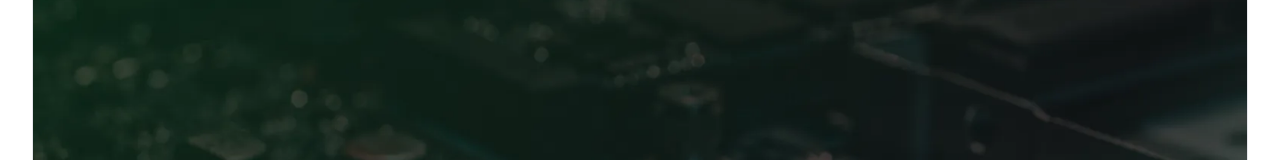
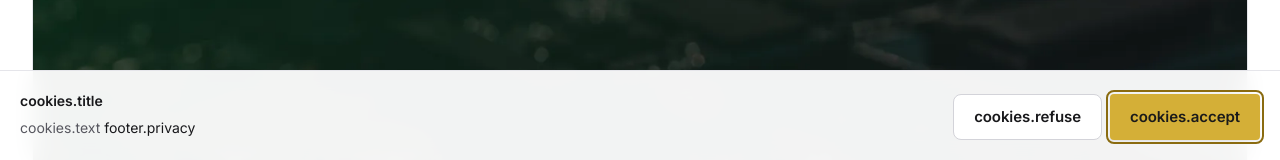
Before and after one commit to Chris-Manuelpipo/EVOLYX-DIGITAL, a React (Vite) app: page /portfolio/jk-it-solutions in a window 1280 px wide. Shown: the part 640-800 px from the top of the page. Built offline with nearby package versions, Linux system fonts and the light colour scheme; no server answers.

Commit message:
Ajoute confidentialité, bandeau cookies et GA4 conditionnel.
Page /politique-de-confidentialite, consentement localStorage et chargement
de gtag uniquement après acceptation en production.

```diff
--- a/src/App.jsx
+++ b/src/App.jsx
@@ -3,8 +3,11 @@ import { BrowserRouter, Routes, Route, useLocation } from 'react-router-dom';
 import { useTranslation } from 'react-i18next';
 import Header from './components/layout/Header';
 import Footer from './components/layout/Footer';
+import CookieBanner from './components/layout/CookieBanner';
 import Seo from './components/seo/Seo';
 import Analytics from './components/seo/Analytics';
+import { getAnalyticsConsent } from './lib/consent';
+import { loadGoogleAnalytics } from './lib/googleAnalytics';
 
 const Home = lazy(() => import('./pages/Home'));
 const Services = lazy(() => import('./pages/Services'));
@@ -13,6 +16,7 @@ const ProjectDetail = lazy(() => import('./pages/ProjectDetail'));
 const About = lazy(() => import('./pages/About'));
 const Contact = lazy(() => import('./pages/Contact'));
 const LegalNotice = lazy(() => import('./pages/LegalNotice'));
+const PrivacyPolicy = lazy(() => import('./pages/PrivacyPolicy'));
 const NotFound = lazy(() => import('./pages/NotFound'));
 
 function ScrollToTop() {
@@ -36,6 +40,10 @@ function PageFallback() {
 function AppShell() {
   const { t } = useTranslation();
 
+  useEffect(() => {
+    if (getAnalyticsConsent() === 'granted') loadGoogleAnalytics();
+  }, []);
+
   return (
     <>
       <a
@@ -58,11 +66,13 @@ function AppShell() {
             <Route path="/a-propos" element={<About />} />
             <Route path="/contact" element={<Contact />} />
             <Route path="/mentions-legales" element={<LegalNotice />} />
+            <Route path="/politique-de-confidentialite" element={<PrivacyPolicy />} />
             <Route path="*" element={<NotFound />} />
           </Routes>
         </Suspense>
       </main>
       <Footer />
+      <CookieBanner />
     </>
   );
 }
--- /dev/null
+++ b/src/components/layout/CookieBanner.jsx
@@ -0,0 +1,67 @@
+import { useEffect, useRef, useState } from 'react';
+import { Link } from 'react-router-dom';
+import { useTranslation } from 'react-i18next';
+import { getAnalyticsConsent, setAnalyticsConsent } from '../../lib/consent';
+import { loadGoogleAnalytics } from '../../lib/googleAnalytics';
+
+export default function CookieBanner() {
+  const { t } = useTranslation();
+  const [visible, setVisible] = useState(() => getAnalyticsConsent() === 'unset');
+  const acceptRef = useRef(null);
+
+  useEffect(() => {
+    if (visible) acceptRef.current?.focus();
+  }, [visible]);
+
+  useEffect(() => {
+    const onChange = () => {
+      if (getAnalyticsConsent() !== 'unset') setVisible(false);
+    };
+    window.addEventListener('evolyx-consent-change', onChange);
+    return () => window.removeEventListener('evolyx-consent-change', onChange);
+  }, []);
+
+  const accept = () => {
+    setAnalyticsConsent('granted');
+    loadGoogleAnalytics();
+    setVisible(false);
+  };
+
+  const refuse = () => {
+    setAnalyticsConsent('denied');
+    setVisible(false);
+  };
+
+  if (!visible) return null;
+
+  return (
+    <div
+      className="fixed inset-x-0 bottom-0 z-[70] border-t border-outline bg-surface/95 p-4 backdrop-blur-md sm:p-5"
+      role="dialog"
+      aria-labelledby="cookie-banner-title"
+      aria-describedby="cookie-banner-desc"
+    >
+      <div className="mx-auto flex max-w-7xl flex-col gap-4 sm:flex-row sm:items-end sm:justify-between">
+        <div className="max-w-3xl">
+          <p id="cookie-banner-title" className="text-sm font-semibold text-on-surface">
+            {t('cookies.title')}
+          </p>
+          <p id="cookie-banner-desc" className="mt-1.5 text-sm leading-relaxed text-on-variant">
+            {t('cookies.text')}{' '}
+            <Link to="/politique-de-confidentialite" className="link-line text-on-surface">
+              {t('footer.privacy')}
+            </Link>
+          </p>
+        </div>
+        <div className="flex shrink-0 flex-col gap-2 sm:flex-row">
+          <button type="button" className="btn btn-outline" onClick={refuse}>
+            {t('cookies.refuse')}
+          </button>
+          <button ref={acceptRef} type="button" className="btn btn-gold" onClick={accept}>
+            {t('cookies.accept')}
+          </button>
+        </div>
+      </div>
+    </div>
+  );
+}
--- a/src/components/layout/Footer.jsx
+++ b/src/components/layout/Footer.jsx
@@ -11,6 +11,7 @@ const QUICK_LINKS = [
   { to: '/portfolio', key: 'portfolio' },
   { to: '/a-propos', key: 'about' },
   { to: '/contact', key: 'contact' },
+  { to: '/#faq', key: 'faq' },
 ];
 
 export default function Footer() {
@@ -144,6 +145,13 @@ export default function Footer() {
           <p className="text-xs text-on-muted">
             © {year} EVOLYX Digital — {t('footer.rights')}
           </p>
+          <div className="flex flex-wrap gap-x-5 gap-y-2">
+            <Link
+              to="/politique-de-confidentialite"
+              className="link-line text-xs text-on-muted transition-colors hover:text-on-surface"
+            >
+              {t('footer.privacy')}
+            </Link>
             <Link
               to="/mentions-legales"
               className="link-line text-xs text-on-muted transition-colors hover:text-on-surface"
@@ -152,6 +160,7 @@ export default function Footer() {
             </Link>
           </div>
         </div>
+      </div>
     </Reveal>
   );
 }
--- a/src/components/seo/Analytics.jsx
+++ b/src/components/seo/Analytics.jsx
@@ -1,22 +1,28 @@
 import { useEffect } from 'react';
 import { useLocation } from 'react-router-dom';
-
-const GA_ID = import.meta.env.VITE_GA_MEASUREMENT_ID || 'G-XGF4RPVJHR';
-
-function isLiveHost() {
-  const host = window.location.hostname;
-  return host === 'www.evolyx.cm' || host === 'evolyx.cm';
-}
+import { getAnalyticsConsent } from '../../lib/consent';
+import { loadGoogleAnalytics } from '../../lib/googleAnalytics';
 
 /**
- * Le snippet gtag est déjà dans le HTML de production (index.html / build).
- * Ici on n'envoie que les vues SPA. Localhost et preview Vercel sont ignorés.
+ * Vues SPA : gtag n'est chargé qu'après consentement (voir CookieBanner).
  */
 export default function Analytics() {
   const { pathname, search } = useLocation();
 
   useEffect(() => {
-    if (!GA_ID || !isLiveHost() || typeof window.gtag !== 'function') return;
+    if (getAnalyticsConsent() === 'granted') loadGoogleAnalytics();
+  }, []);
+
+  useEffect(() => {
+    const onConsent = (event) => {
+      if (event.detail === 'granted') loadGoogleAnalytics();
+    };
+    window.addEventListener('evolyx-consent-change', onConsent);
+    return () => window.removeEventListener('evolyx-consent-change', onConsent);
+  }, []);
+
+  useEffect(() => {
+    if (getAnalyticsConsent() !== 'granted' || typeof window.gtag !== 'function') return;
     window.gtag('event', 'page_view', {
       page_title: document.title,
       page_location: window.location.href,
--- a/src/components/seo/Seo.jsx
+++ b/src/components/seo/Seo.jsx
@@ -19,6 +19,11 @@ const ROUTES = {
   '/a-propos': ['seo.about_title', 'seo.about_description', 'nav.about'],
   '/contact': ['seo.contact_title', 'seo.contact_description', 'nav.contact'],
   '/mentions-legales': ['seo.legal_title', 'seo.legal_description', 'footer.legal'],
+  '/politique-de-confidentialite': [
+    'seo.privacy_title',
+    'seo.privacy_description',
+    'footer.privacy',
+  ],
 };
 
 function setMeta(attr, key, content) {
--- /dev/null
+++ b/src/lib/consent.js
@@ -0,0 +1,29 @@
+const STORAGE_KEY = 'evolyx-analytics-consent';
+
+/** @typedef {'granted' | 'denied' | 'unset'} AnalyticsConsent */
+
+/** @returns {AnalyticsConsent} */
+export function getAnalyticsConsent() {
+  try {
+    const value = localStorage.getItem(STORAGE_KEY);
+    if (value === 'granted' || value === 'denied') return value;
+  } catch {
+    /* stockage indisponible */
+  }
+  return 'unset';
+}
+
+/** @param {'granted' | 'denied'} value */
+export function setAnalyticsConsent(value) {
+  try {
+    localStorage.setItem(STORAGE_KEY, value);
+  } catch {
+    /* ignore */
+  }
+  window.dispatchEvent(new CustomEvent('evolyx-consent-change', { detail: value }));
+}
+
+export function isLiveSiteHost() {
+  const host = window.location.hostname;
+  return host === 'www.evolyx.cm' || host === 'evolyx.cm';
+}
--- /dev/null
+++ b/src/lib/googleAnalytics.js
@@ -0,0 +1,36 @@
+import { getAnalyticsConsent, isLiveSiteHost } from './consent';
+
+const GA_ID = import.meta.env.VITE_GA_MEASUREMENT_ID || 'G-XGF4RPVJHR';
+
+let loadPromise = null;
+
+export function getGaMeasurementId() {
+  return GA_ID;
+}
+
+/** Charge gtag.js une seule fois, uniquement si consentement + domaine prod. */
+export function loadGoogleAnalytics() {
+  if (!GA_ID || !isLiveSiteHost() || getAnalyticsConsent() !== 'granted') {
+    return Promise.resolve(false);
+  }
+  if (typeof window.gtag === 'function') return Promise.resolve(true);
+  if (loadPromise) return loadPromise;
+
+  loadPromise = new Promise((resolve) => {
+    window.dataLayer = window.dataLayer || [];
+    window.gtag = function gtag() {
+      window.dataLayer.push(arguments);
+    };
+    window.gtag('js', new Date());
+    window.gtag('config', GA_ID, { anonymize_ip: true, send_page_view: false });
+
+    const script = document.createElement('script');
+    script.async = true;
+    script.src = `https://www.googletagmanager.com/gtag/js?id=${GA_ID}`;
+    script.onload = () => resolve(true);
+    script.onerror = () => resolve(false);
+    document.head.appendChild(script);
+  });
+
+  return loadPromise;
+}
--- /dev/null
+++ b/src/pages/PrivacyPolicy.jsx
@@ -0,0 +1,58 @@
+import { useTranslation } from 'react-i18next';
+import { contact, isFilled } from '../data/contact';
+import PageHeader from '../components/layout/PageHeader';
+import Reveal from '../components/ui/Reveal';
+import { sectionBandClass } from '../lib/sectionBand';
+
+export default function PrivacyPolicy() {
+  const { t } = useTranslation();
+  const host = isFilled(contact.legal.host) ? contact.legal.host : t('privacy_page.host_pending');
+
+  const sections = [
+    { title: t('privacy_page.controller_title'), body: t('privacy_page.controller_text', { email: contact.email }) },
+    { title: t('privacy_page.data_title'), body: t('privacy_page.data_text') },
+    { title: t('privacy_page.purpose_title'), body: t('privacy_page.purpose_text') },
+    { title: t('privacy_page.legal_basis_title'), body: t('privacy_page.legal_basis_text') },
+    { title: t('privacy_page.retention_title'), body: t('privacy_page.retention_text') },
+    {
+      title: t('privacy_page.processors_title'),
+      body: t('privacy_page.processors_text', { host }),
+    },
+    { title: t('privacy_page.cookies_title'), body: t('privacy_page.cookies_text') },
+    { title: t('privacy_page.rights_title'), body: t('privacy_page.rights_text', { email: contact.email }) },
+    { title: t('privacy_page.updates_title'), body: t('privacy_page.updates_text') },
+  ];
+
+  return (
+    <>
+      <PageHeader
+        eyebrow={t('footer.privacy')}
+        lines={t('privacy_page.title_lines', { returnObjects: true })}
+        intro={t('privacy_page.intro')}
+      />
+
+      <section className={sectionBandClass('primary', 'compact')}>
+        <div className="mx-auto max-w-3xl px-5 lg:px-8">
+          <Reveal as="article" className="card space-y-8 p-6 md:p-8">
+            {sections.map((section, index) => (
+              <section key={section.title}>
+                <h2
+                  className="r-rise text-base font-semibold text-on-surface"
+                  style={{ '--d': `${index * 40}ms` }}
+                >
+                  {section.title}
+                </h2>
+                <p
+                  className="r-rise mt-2 text-sm leading-relaxed text-on-variant whitespace-pre-line"
+                  style={{ '--d': `${index * 40 + 60}ms` }}
+                >
+                  {section.body}
+                </p>
+              </section>
+            ))}
+          </Reveal>
+        </div>
+      </section>
+    </>
+  );
+}
```
Also changed, not shown: vite.config.js (+6 -28 lines), 1 other file (tests, documents, lock files or other folders). Lines whose indentation alone changed are shown as unchanged.
